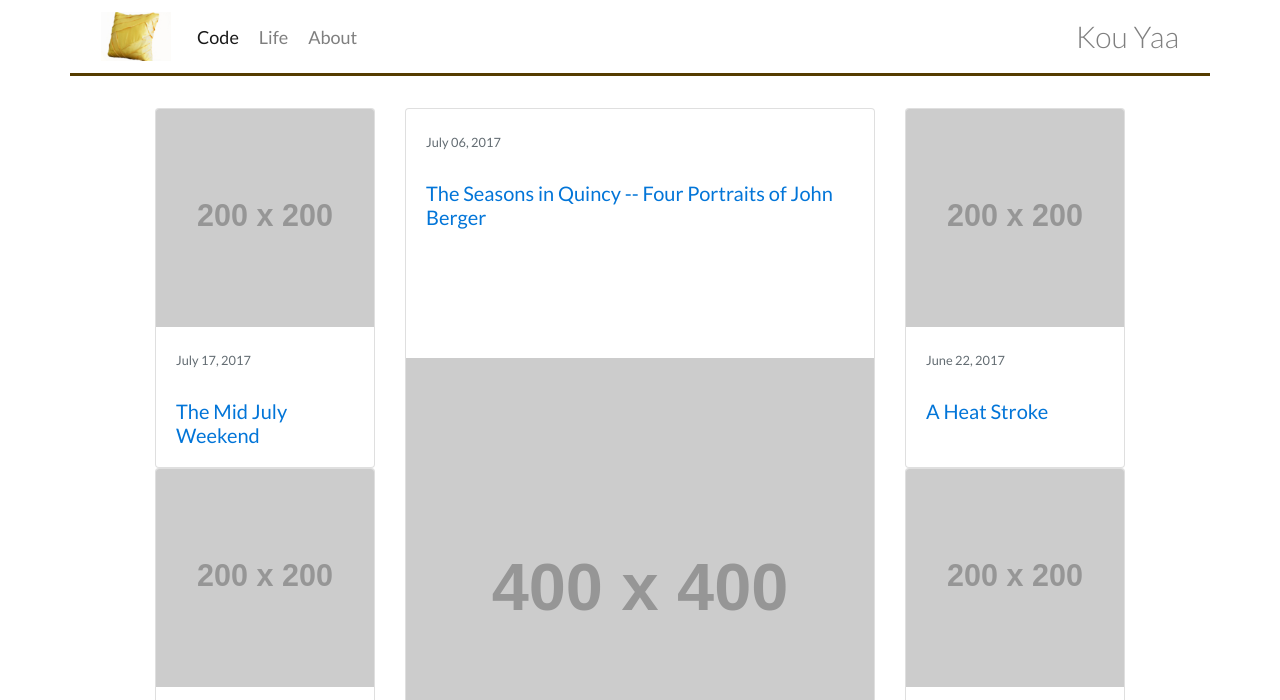
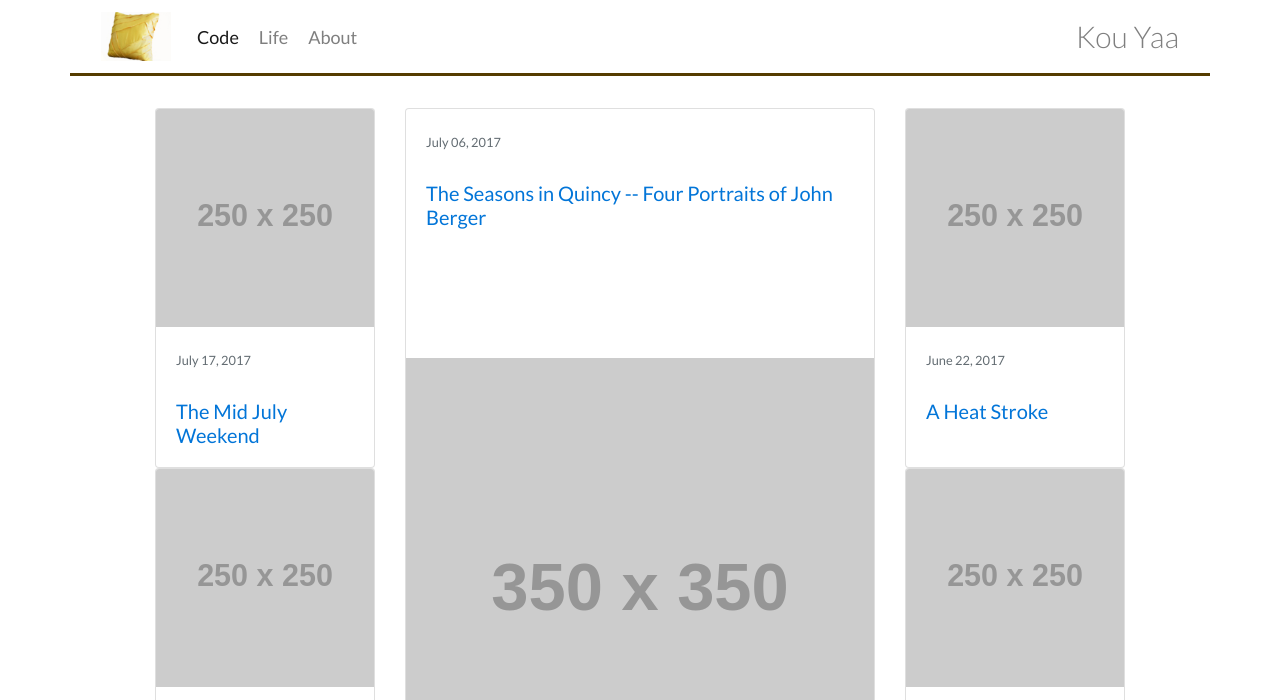
Before and after one commit to yinkouya/yinkouya.github.io, a Jekyll site: the page built from life.html, in a window 1280 px wide. Shown: the top 700 px of the page. Built offline with Jekyll 4.4.1, drawn with Linux system fonts in a browser that asks for light colours; nearby versions of some CDN libraries.

Commit message:
Update life.html

```diff
--- a/life.html
+++ b/life.html
@@ -5,14 +5,14 @@
 <div class="row">
   <div class="col-sm-3">
     <div class="card h-50">
-      <img class="card-img-top img-fluid" src="http://via.placeholder.com/200x200" alt="Card image cap">
+      <img class="card-img-top img-fluid" src="http://via.placeholder.com/250x250" alt="Card image cap">
       <div class="card-block">
         <p class="card-text"><small class="text-muted">July 17, 2017</small></p>
         <a href="{{ site.baseurl }}/life/The-Mid-July-Weekend.html"><h4 class="card-title">The Mid July Weekend</h4></a>
       </div>
     </div>
     <div class="card h-50">
-      <img class="card-img-top img-fluid" src="http://via.placeholder.com/200x200" alt="Card image cap">
+      <img class="card-img-top img-fluid" src="http://via.placeholder.com/250x250" alt="Card image cap">
       <div class="card-block">
         <p class="card-text"><small class="text-muted">July 5, 2017</small></p>
         <a href="{{ site.baseurl }}/life/周轶君.html"><h4 class="card-title">周轶君</h4></a>
@@ -26,20 +26,20 @@
         <p class="card-text"><small class="text-muted">July 06, 2017</small></p>
         <a href="{{ site.baseurl }}/life/The-Seasons-in-Quincy.html"><h4 class="card-title">The Seasons in Quincy -- Four Portraits of John Berger</h4></a>
       </div>
-      <img class="card-img-bottom img-fluid" src="http://via.placeholder.com/400x400" alt="Card image cap">
+      <img class="card-img-bottom img-fluid" src="http://via.placeholder.com/350x350" alt="Card image cap">
     </div>
   </div>
 
   <div class="col-sm-3">
     <div class="card h-50">
-      <img class="card-img-top img-fluid" src="http://via.placeholder.com/200x200" alt="Card image cap">
+      <img class="card-img-top img-fluid" src="http://via.placeholder.com/250x250" alt="Card image cap">
       <div class="card-block">
         <p class="card-text"><small class="text-muted">June 22, 2017</small></p>
         <a href="{{ site.baseurl }}/life/A-Heat-Stroke.html"><h4 class="card-title">A Heat Stroke</h4></a>
       </div>
     </div>
     <div class="card h-50">
-      <img class="card-img-top img-fluid" src="http://via.placeholder.com/200x200" alt="Card image cap">
+      <img class="card-img-top img-fluid" src="http://via.placeholder.com/250x250" alt="Card image cap">
       <div class="card-block">
         <p class="card-text"><small class="text-muted">June 04, 2017</small></p>
         <a href="{{ site.baseurl }}/life/Madame-Bovary.html"><h4 class="card-title">Madame Bovary</h4></a>
```
